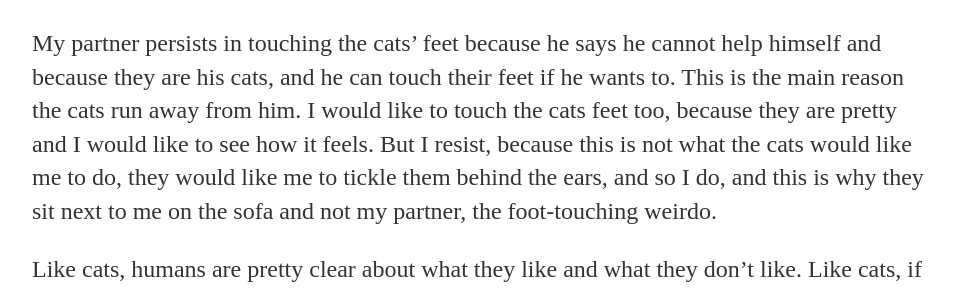
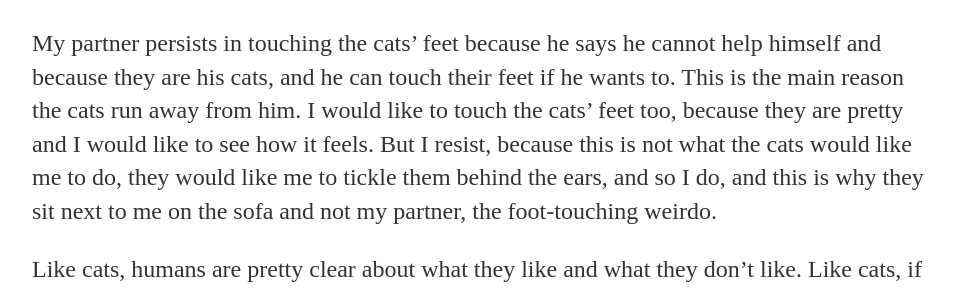
Before and after one commit to content-meant/content-meant.github.io, a Jekyll site: the page built from _posts/2019-12-09-cats-and-user-needs.md.md, in a window 1280 px wide and 900 px high, scrolled down 1182 px. Shown: the part 230-522 px from the top of the window, without its empty margins (160-1118 px from the left). Built offline with Jekyll 4.4.1, drawn with Linux system fonts in a browser that asks for light colours.

```diff
--- a/_posts/2019-12-09-cats-and-user-needs.md.md
+++ b/_posts/2019-12-09-cats-and-user-needs.md.md
@@ -19,7 +19,7 @@ My partner get sad because the cats do not like him, or rather that they like me
 
 He is also set on giving them food they don't like, on the grounds that they are cats and should eat what they are given. My partner says that the cats are fussy. Another way of looking at it is that they prefer to eat the slightly less disgusting food because it tastes a little bit better. Either way, it is futile to persist with giving the cats the food they don't like in the hope that it will teach them some kind of life lesson or instil moral fibre. Cats don't really do moral fibre. They just angrily leave the food un-eaten in their bowls and go next door to tell a sad tale of neglect to our neighbours.
 
-My partner persists in touching the cats' feet because he says he cannot help himself and because they are his cats, and he can touch their feet if he wants to. This is the main reason the cats run away from him. I would like to touch the cats feet too, because they are pretty and I would like to see how it feels. But I resist, because this is not what the cats would like me to do, they would like me to tickle them behind the ears, and so I do, and this is why they sit next to me on the sofa and not my partner, the foot-touching weirdo.
+My partner persists in touching the cats' feet because he says he cannot help himself and because they are his cats, and he can touch their feet if he wants to. This is the main reason the cats run away from him. I would like to touch the cats' feet too, because they are pretty and I would like to see how it feels. But I resist, because this is not what the cats would like me to do, they would like me to tickle them behind the ears, and so I do, and this is why they sit next to me on the sofa and not my partner, the foot-touching weirdo.
 
 Like cats, humans are pretty clear about what they like and what they don't like. Like cats, if they are even slightly unsatisfied by what is on offer, they will simply leave and go somewhere else. They might even have a metaphorical revenge wee in your shoes by slagging you off on social media.
 
```
